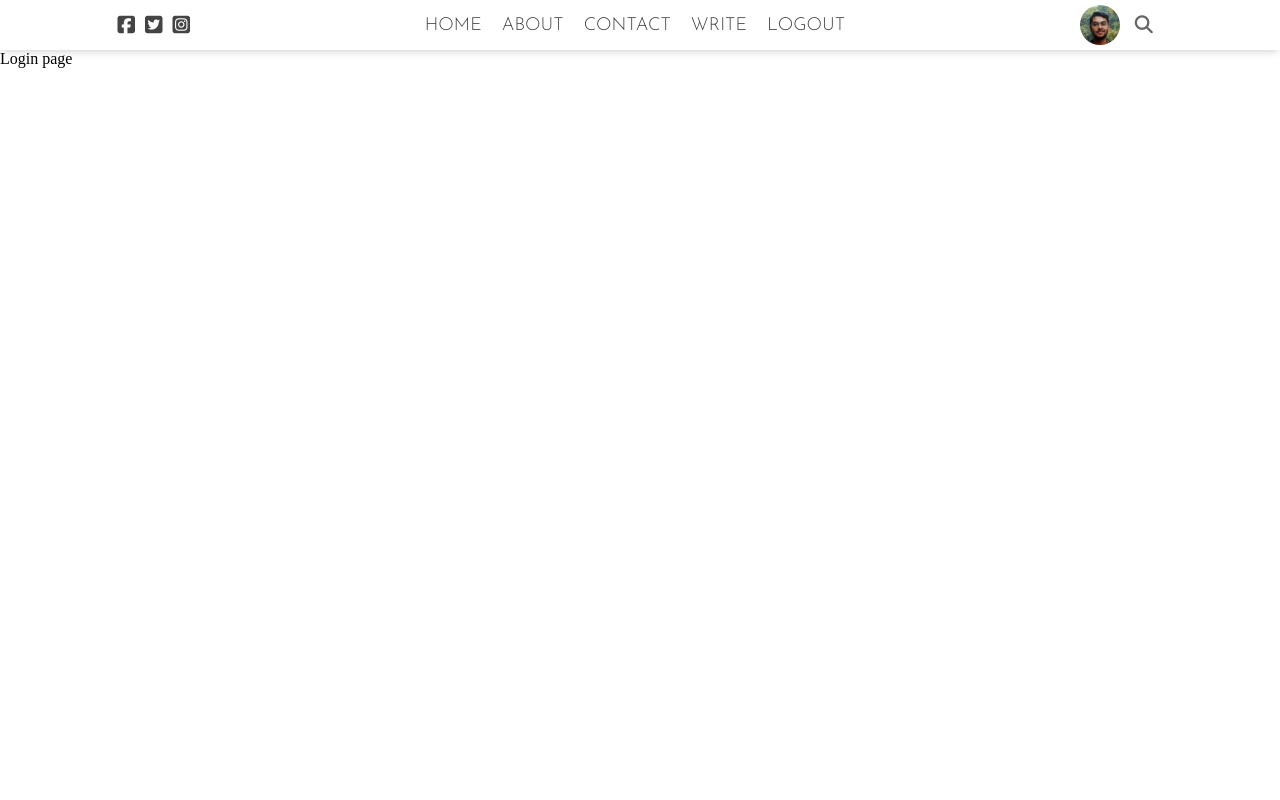
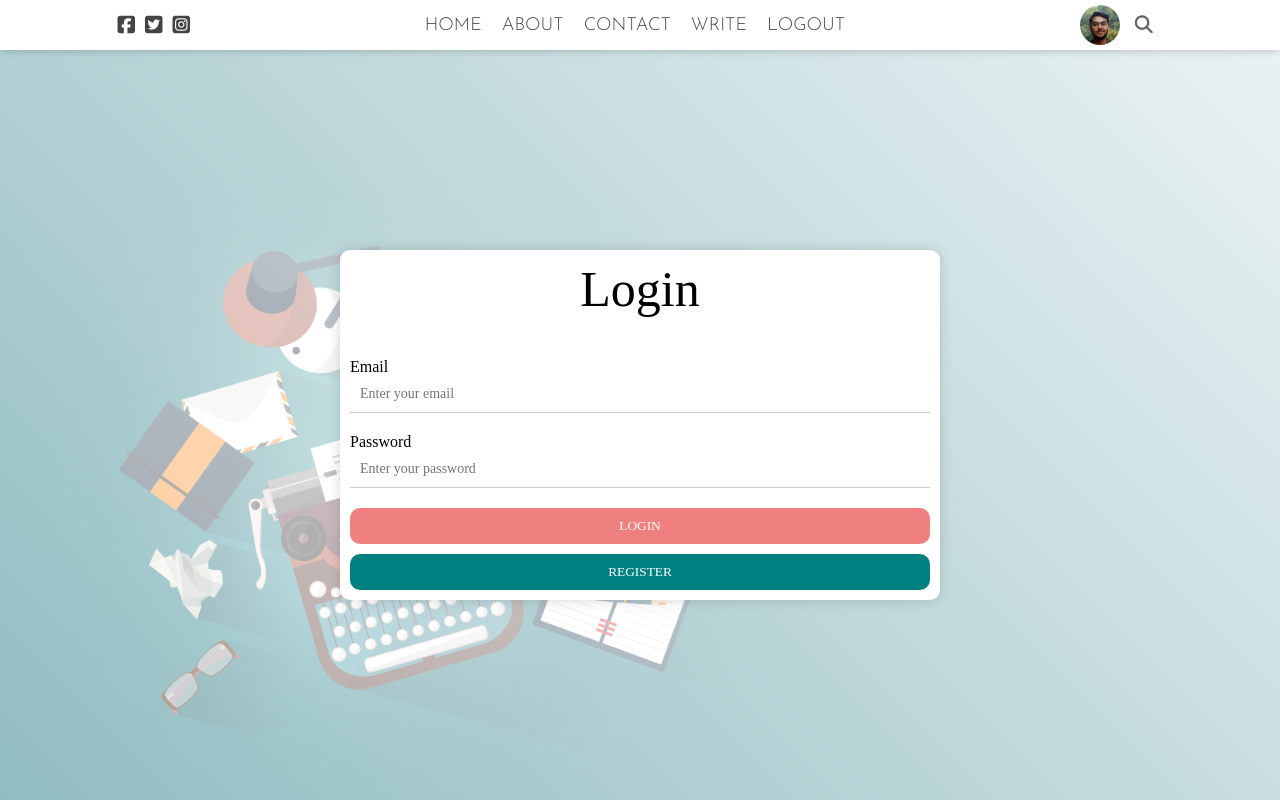
Before and after one commit to sifatulrabbi/full-stack-blog-app, a React (Create React App) app: page / in a window 1280 px wide. Built offline with nearby package versions, Linux system fonts and the light colour scheme.

Commit message:
login page styled

```diff
--- a/src/Pages/Login/Login.tsx
+++ b/src/Pages/Login/Login.tsx
@@ -1,9 +1,20 @@
 import React from 'react';
+import { img1 as img } from '../../Images';
 
 const Login: React.FC = () => {
   return (
-    <div>
-      <p>Login page</p>
+    <div className="login">
+      <div className="loginWrapper">
+        <span className="loginTitle">Login</span>
+        <form className="loginForm">
+          <label>Email</label>
+          <input type="email" placeholder="Enter your email" />
+          <label>Password</label>
+          <input type="password" placeholder="Enter your password" />
+          <button className="loginBtn">Login</button>
+          <button className="loginBtn reg">Register</button>
+        </form>
+      </div>
     </div>
   );
 };
--- a/src/Styles/CSS/main.css
+++ b/src/Styles/CSS/main.css
@@ -604,4 +604,88 @@ textarea {
   padding: 10px;
   margin-top: 20px;
 }
+
+.login {
+  height: calc(100vh - 50px);
+  display: -webkit-box;
+  display: -ms-flexbox;
+  display: flex;
+  -webkit-box-orient: vertical;
+  -webkit-box-direction: normal;
+      -ms-flex-direction: column;
+          flex-direction: column;
+  -webkit-box-pack: center;
+      -ms-flex-pack: center;
+          justify-content: center;
+  background: linear-gradient(45deg, rgba(255, 255, 255, 0.5), rgba(255, 255, 255, 0.9)), url("../../Images/img-6.jpg");
+  background-size: cover;
+  background-position: center;
+  background-repeat: no-repeat;
+}
+
+.loginTitle {
+  font-size: 50px;
+  text-align: center;
+}
+
+.loginWrapper {
+  width: 100%;
+  max-width: 600px;
+  margin: 0 auto;
+  padding: 10px;
+  border-radius: 10px;
+  display: -webkit-box;
+  display: -ms-flexbox;
+  display: flex;
+  -webkit-box-orient: vertical;
+  -webkit-box-direction: normal;
+      -ms-flex-direction: column;
+          flex-direction: column;
+  background: #fff;
+  -webkit-box-shadow: 0 0 15px -2px rgba(0, 0, 0, 0.2);
+          box-shadow: 0 0 15px -2px rgba(0, 0, 0, 0.2);
+}
+
+.loginForm {
+  margin-top: 20px;
+  display: -webkit-box;
+  display: -ms-flexbox;
+  display: flex;
+  -webkit-box-orient: vertical;
+  -webkit-box-direction: normal;
+      -ms-flex-direction: column;
+          flex-direction: column;
+  -webkit-box-pack: start;
+      -ms-flex-pack: start;
+          justify-content: flex-start;
+}
+
+.loginForm label {
+  margin-top: 20px;
+}
+
+.loginForm input {
+  padding: 10px;
+  border-bottom: 1px solid #ccc;
+  font-size: 14px;
+}
+
+.loginForm input:focus {
+  border-color: #000;
+}
+
+.loginBtn {
+  margin-top: 20px;
+  cursor: pointer;
+  background-color: lightcoral;
+  color: #fff;
+  border-radius: 10px;
+  padding: 10px;
+  text-transform: uppercase;
+}
+
+.loginBtn.reg {
+  background-color: teal;
+  margin-top: 10px;
+}
 /*# sourceMappingURL=main.css.map */
--- a/src/Styles/Scss/_login.scss
+++ b/src/Styles/Scss/_login.scss
@@ -1 +1,69 @@
 @import './variables';
+
+.login {
+  height: calc(100vh - 50px);
+  display: flex;
+  flex-direction: column;
+  justify-content: center;
+  background: linear-gradient(
+      45deg,
+      rgba(255, 255, 255, 0.5),
+      rgba(255, 255, 255, 0.9)
+    ),
+    url('../../Images/img-6.jpg');
+  background-size: cover;
+  background-position: center;
+  background-repeat: no-repeat;
+}
+
+.loginTitle {
+  font-size: 50px;
+  text-align: center;
+}
+
+.loginWrapper {
+  width: 100%;
+  max-width: 600px;
+  margin: 0 auto;
+  padding: 10px;
+  border-radius: 10px;
+  display: flex;
+  flex-direction: column;
+  background: #fff;
+  box-shadow: 0 0 15px -2px rgba(0, 0, 0, 0.2);
+}
+
+.loginForm {
+  margin-top: 20px;
+  display: flex;
+  flex-direction: column;
+  justify-content: flex-start;
+
+  label {
+    margin-top: 20px;
+  }
+
+  input {
+    padding: 10px;
+    border-bottom: 1px solid #ccc;
+    font-size: 14px;
+    &:focus {
+      border-color: #000;
+    }
+  }
+}
+
+.loginBtn {
+  margin-top: 20px;
+  cursor: pointer;
+  background-color: lightcoral;
+  color: #fff;
+  border-radius: 10px;
+  padding: 10px;
+  text-transform: uppercase;
+
+  &.reg {
+    background-color: teal;
+    margin-top: 10px;
+  }
+}
```
Also changed, not shown: 1 other file (tests, documents, lock files or other folders).
